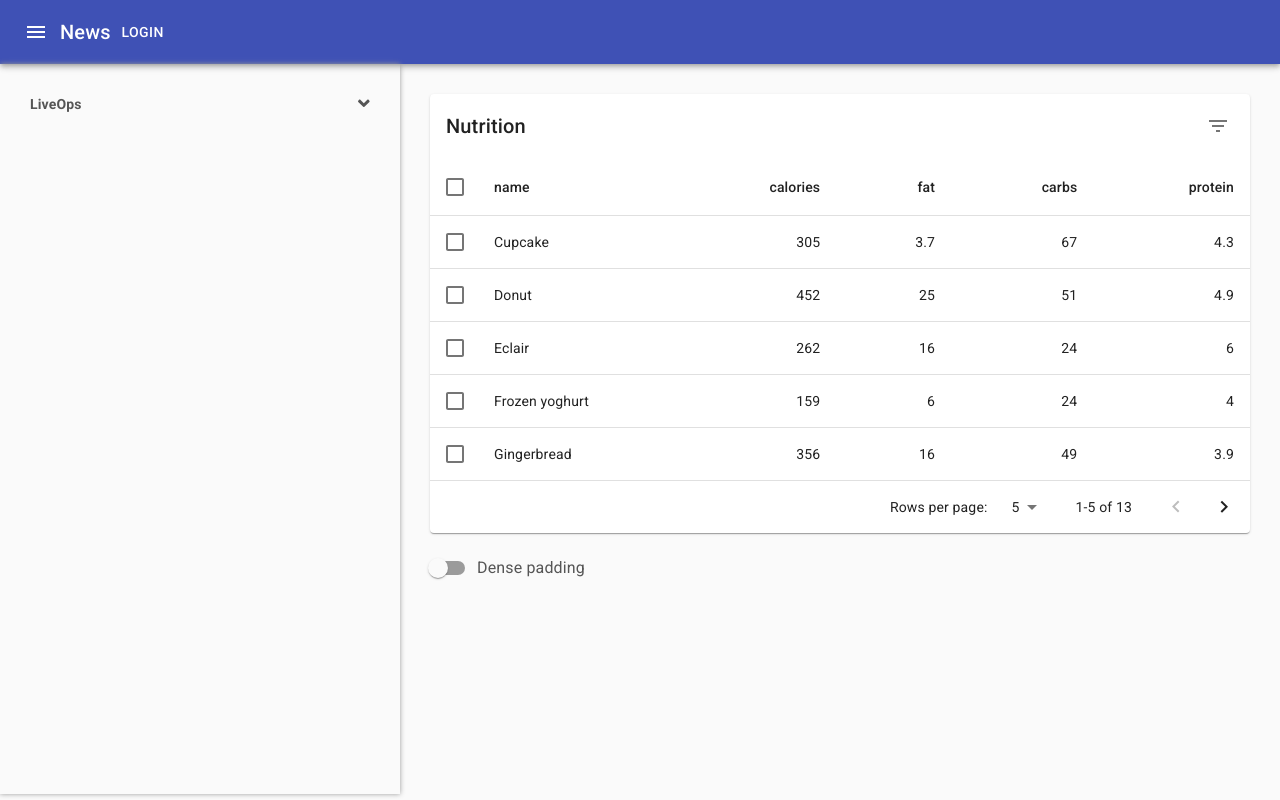
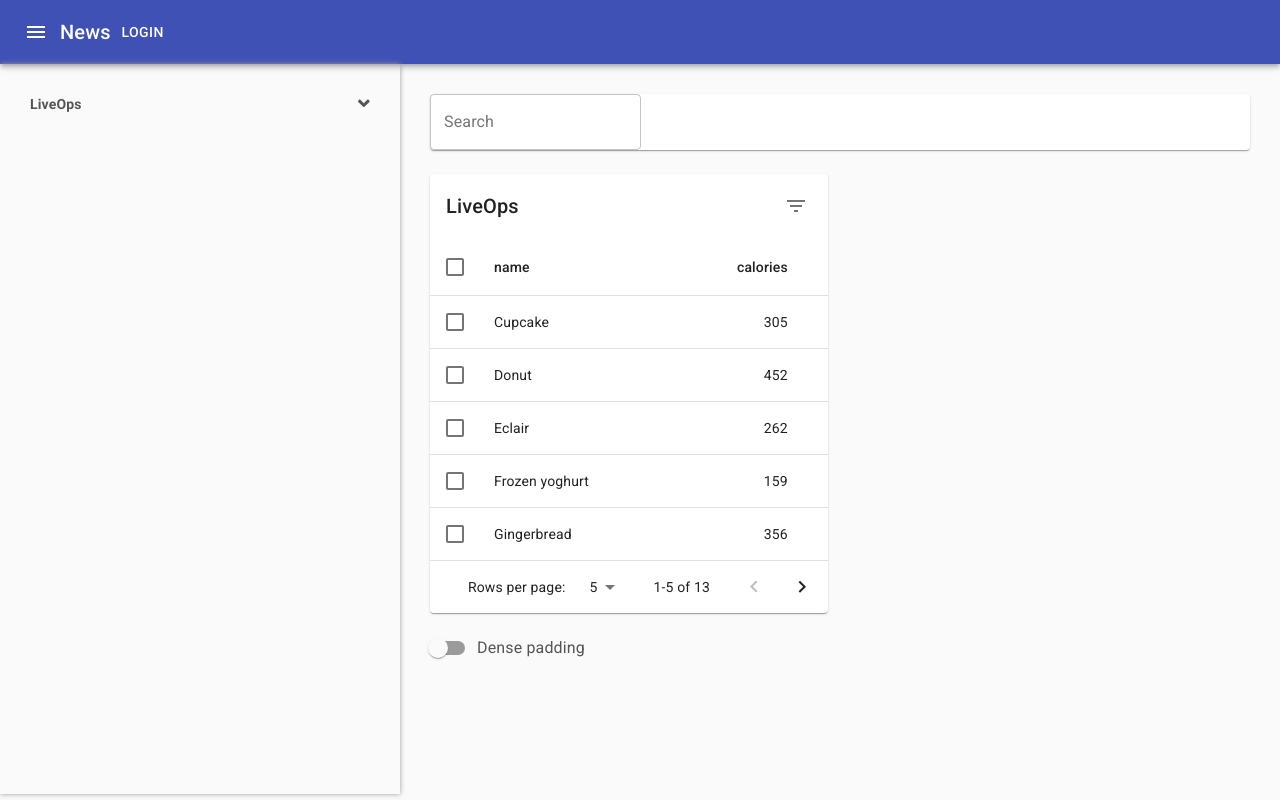
Before and after one commit to evan-zubov/SnipeFE, a React (Create React App) app: page /live-ops/search-players in a window 1280 px wide. Built offline with nearby package versions, Linux system fonts and the light colour scheme.

Commit message:
table title prop

```diff
--- a/src/components/body/content/pages/live-ops/live-ops.page.tsx
+++ b/src/components/body/content/pages/live-ops/live-ops.page.tsx
@@ -1,10 +1,16 @@
 import React from "react";
 import { EnhancedTable, Select } from "../../../../common/enhanced-table";
+import { WithSearch } from "../../../../common/search";
 
 export type LiveOpsPageProps = {
   rows: Array<any>;
   select: Select;
 };
-export const LiveOpsPage = ({ rows, select }: LiveOpsPageProps) => (
-  <EnhancedTable keyBy="name" rows={rows} select={select} />
+export const LiveOpsPage: React.FC<LiveOpsPageProps> = ({
+  rows,
+  select
+}: LiveOpsPageProps) => (
+  <WithSearch>
+    <EnhancedTable keyBy="name" rows={rows} select={select} title="LiveOps" />
+  </WithSearch>
 );
--- a/src/components/common/enhanced-table/enhanced-table.tsx
+++ b/src/components/common/enhanced-table/enhanced-table.tsx
@@ -21,12 +21,14 @@ export type EnhancedTableProps = {
   rows: Array<Data>;
   select: Select;
   keyBy: string;
+  title: string;
 };
 
 export const EnhancedTable: React.FC<EnhancedTableProps> = ({
   rows,
   select,
-  keyBy
+  keyBy,
+  title
 }: EnhancedTableProps) => {
   const classes = useTableStyles();
   const [order, setOrder] = React.useState<Order>("asc");
@@ -70,7 +72,7 @@ export const EnhancedTable: React.FC<EnhancedTableProps> = ({
   return (
     <div className={classes.root}>
       <Paper className={classes.paper}>
-        <TableToolbar numSelected={selected.length} />
+        <TableToolbar numSelected={selected.length} title={title} />
         <div className={classes.tableWrapper}>
           <Table
             className={classes.table}
--- a/src/components/common/enhanced-table/table-toolbar.tsx
+++ b/src/components/common/enhanced-table/table-toolbar.tsx
@@ -10,13 +10,14 @@ import { useToolbarStyles } from "./styles";
 
 export interface TableToolbarProps {
   numSelected: number;
+  title: string;
 }
 
-export const TableToolbar: React.FC<TableToolbarProps> = (
-  props: TableToolbarProps
-) => {
+export const TableToolbar: React.FC<TableToolbarProps> = ({
+  numSelected,
+  title
+}: TableToolbarProps) => {
   const classes = useToolbarStyles();
-  const { numSelected } = props;
 
   return (
     <Toolbar
@@ -34,7 +35,7 @@ export const TableToolbar: React.FC<TableToolbarProps> = (
         </Typography>
       ) : (
         <Typography className={classes.title} variant="h6" id="tableTitle">
-          Nutrition
+          {title}
         </Typography>
       )}
       {numSelected > 0 ? (
--- /dev/null
+++ b/src/components/common/search/index.ts
@@ -0,0 +1,2 @@
+export * from "./search";
+export * from "./with-search";
--- /dev/null
+++ b/src/components/common/search/search.tsx
@@ -0,0 +1,11 @@
+import React from "react";
+import TextField from "@material-ui/core/TextField";
+
+export const Search = () => (
+  <TextField
+    id="outlined-search"
+    label="Search"
+    type="search"
+    variant="outlined"
+  />
+);
--- /dev/null
+++ b/src/components/common/search/with-search.tsx
@@ -0,0 +1,22 @@
+import React from "react";
+import { Search } from "./search";
+import { Grid, Paper } from "@material-ui/core";
+
+export type WithSearchProps = {
+  children: React.ReactNode;
+};
+
+export const WithSearch: React.FC<WithSearchProps> = ({
+  children
+}: WithSearchProps) => (
+  <Grid container spacing={3}>
+    <Grid item xs={12}>
+      <Paper>
+        <Search />
+      </Paper>
+    </Grid>
+    <Grid item xs={6}>
+      {children}
+    </Grid>
+  </Grid>
+);
```
